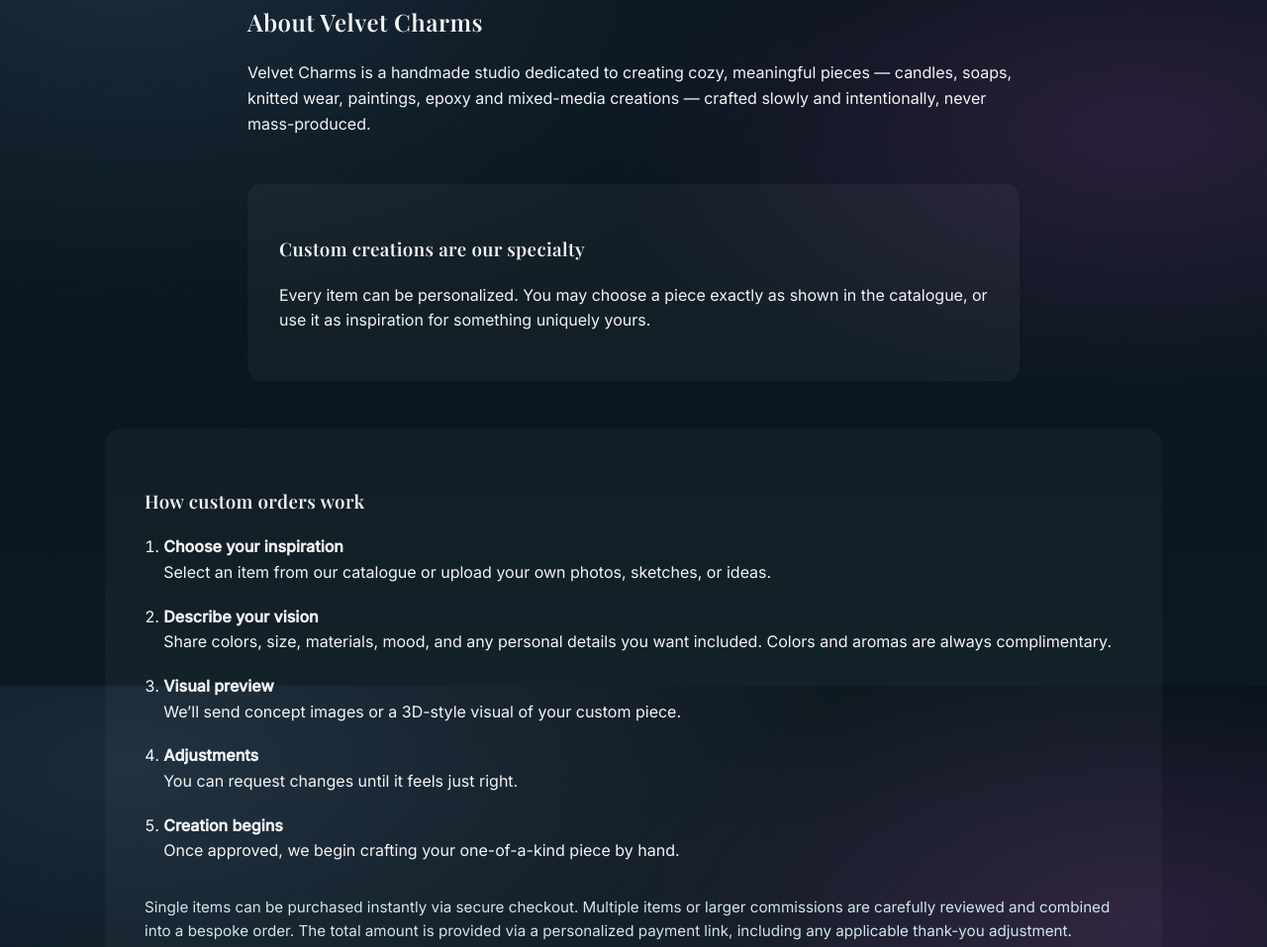
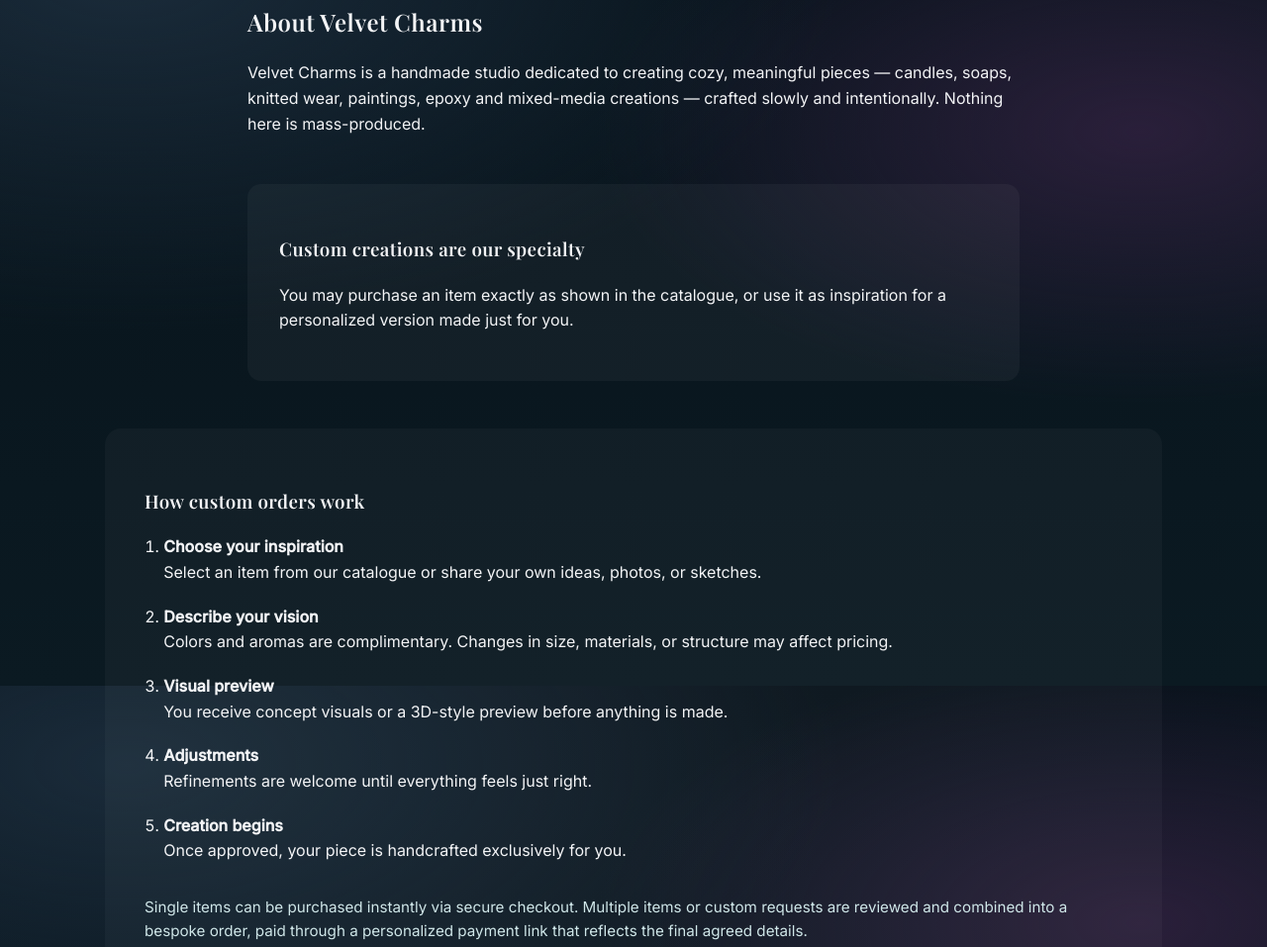
Before and after one commit to drezzillah-prog/velvet-charms-art-gifts-official, a website: page about.html in a window 1280 px wide. Shown: the part 107-1064 px from the top of the page at 99% size. Drawn offline with nearby package versions, Linux system fonts and the light colour scheme.

Commit message:
Update about.html

```diff
--- a/about.html
+++ b/about.html
@@ -27,15 +27,15 @@
     <p>
       Velvet Charms is a handmade studio dedicated to creating cozy, meaningful pieces —
       candles, soaps, knitted wear, paintings, epoxy and mixed-media creations —
-      crafted slowly and intentionally, never mass-produced.
+      crafted slowly and intentionally. Nothing here is mass-produced.
     </p>
   </section>
 
   <section class="about-section highlight">
     <h3>Custom creations are our specialty</h3>
     <p>
-      Every item can be personalized. You may choose a piece exactly as shown in the catalogue,
-      or use it as inspiration for something uniquely yours.
+      You may purchase an item exactly as shown in the catalogue,
+      or use it as inspiration for a personalized version made just for you.
     </p>
   </section>
 
@@ -45,36 +45,33 @@
     <ol class="process-steps">
       <li>
         <strong>Choose your inspiration</strong><br>
-        Select an item from our catalogue or upload your own photos, sketches, or ideas.
+        Select an item from our catalogue or share your own ideas, photos, or sketches.
       </li>
       <li>
         <strong>Describe your vision</strong><br>
-        Share colors, size, materials, mood, and any personal details you want included.
-        Colors and aromas are always complimentary.
+        Colors and aromas are complimentary. Changes in size, materials, or structure may affect pricing.
       </li>
       <li>
         <strong>Visual preview</strong><br>
-        We’ll send concept images or a 3D-style visual of your custom piece.
+        You receive concept visuals or a 3D-style preview before anything is made.
       </li>
       <li>
         <strong>Adjustments</strong><br>
-        You can request changes until it feels just right.
+        Refinements are welcome until everything feels just right.
       </li>
       <li>
         <strong>Creation begins</strong><br>
-        Once approved, we begin crafting your one-of-a-kind piece by hand.
+        Once approved, your piece is handcrafted exclusively for you.
       </li>
     </ol>
 
     <p class="fine-note">
       Single items can be purchased instantly via secure checkout.
-      Multiple items or larger commissions are carefully reviewed and combined into a bespoke order.
-      The total amount is provided via a personalized payment link, including any applicable thank-you adjustment.
+      Multiple items or custom requests are reviewed and combined into a bespoke order,
+      paid through a personalized payment link that reflects the final agreed details.
     </p>
 
-    <p class="signature">
-      ✦ Handmade with care — just for you.
-    </p>
+    <p class="signature">✦ Handmade with care — just for you.</p>
   </section>
 
 </main>
```
